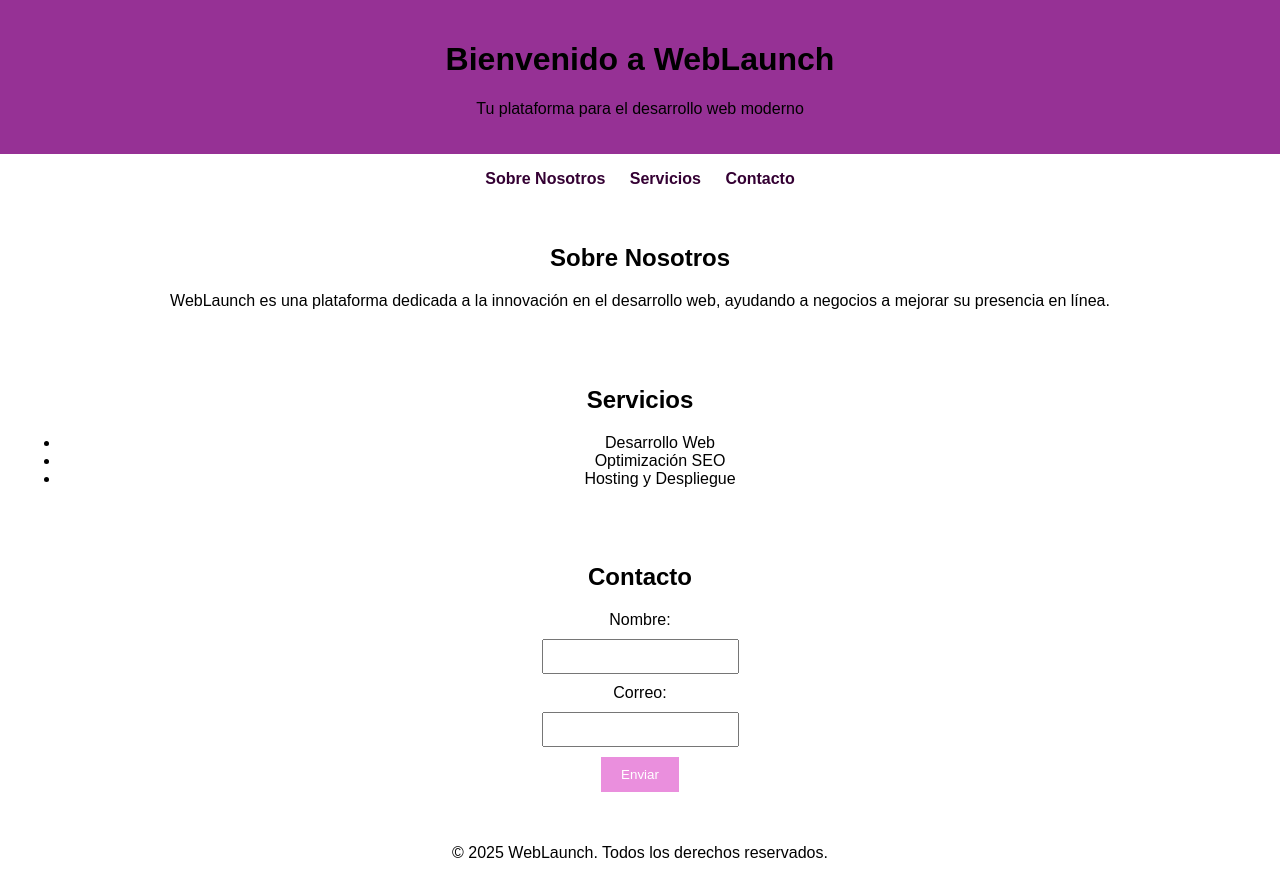
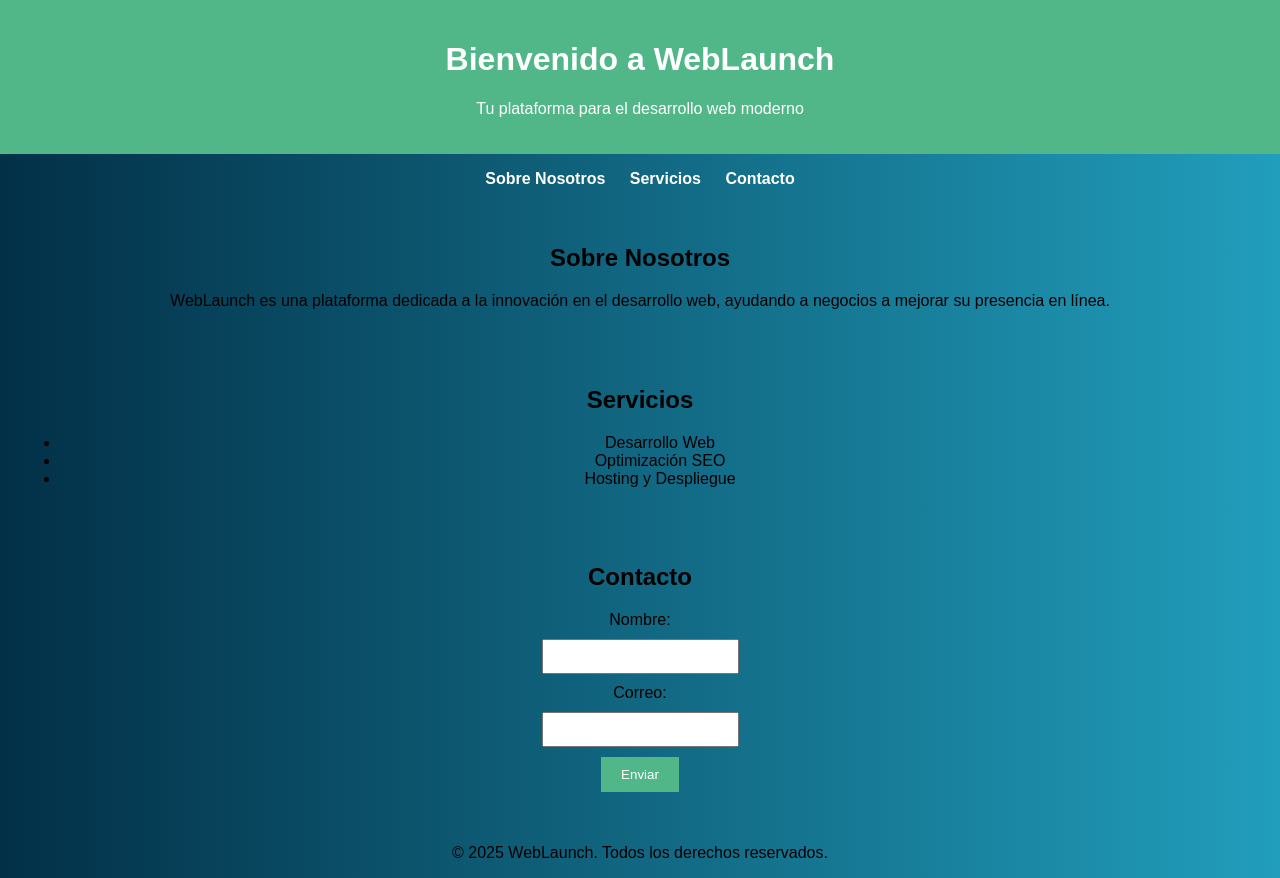
Before and after one commit to BlackberryCake21/WebLaunch, a plain HTML site: page index.html in a window 1280 px wide. Drawn offline with Linux system fonts and the light colour scheme; files whose address does not match are found by name.

Commit message:
Actualizacion de CSS

```diff
--- a/styles.css
+++ b/styles.css
@@ -3,11 +3,12 @@ body {
     margin: 0;
     padding: 0;
     text-align: center;
-    background-color: #ffffff;
+    background: linear-gradient(to right, #023047, #219ebc);
+
 }
 header {
-    background: #963195;
-    color: rgb(0, 0, 0);
+    background: #52b788;
+    color: rgb(255, 255, 255);
     padding: 20px;
 }
 nav ul {
@@ -20,7 +21,7 @@ nav ul li {
 }
 nav ul li a {
     text-decoration: none;
-    color: rgb(52, 0, 51);
+    color: rgb(255, 255, 255);
     font-weight: bold;
 }
 section {
@@ -36,7 +37,7 @@ form input {
     padding: 8px;
 }
 button {
-    background: #ea8fdd;
+    background: #52b788;
     color: rgb(255, 255, 255);
     padding: 10px 20px;
     border: none;
```
